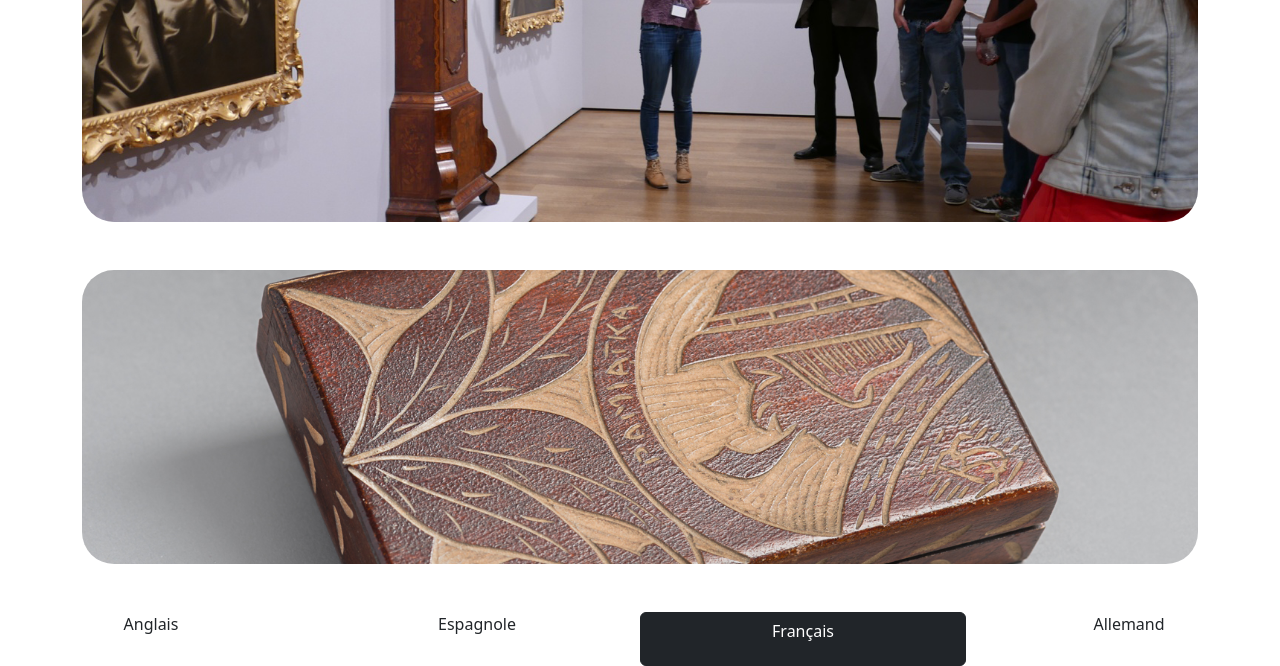
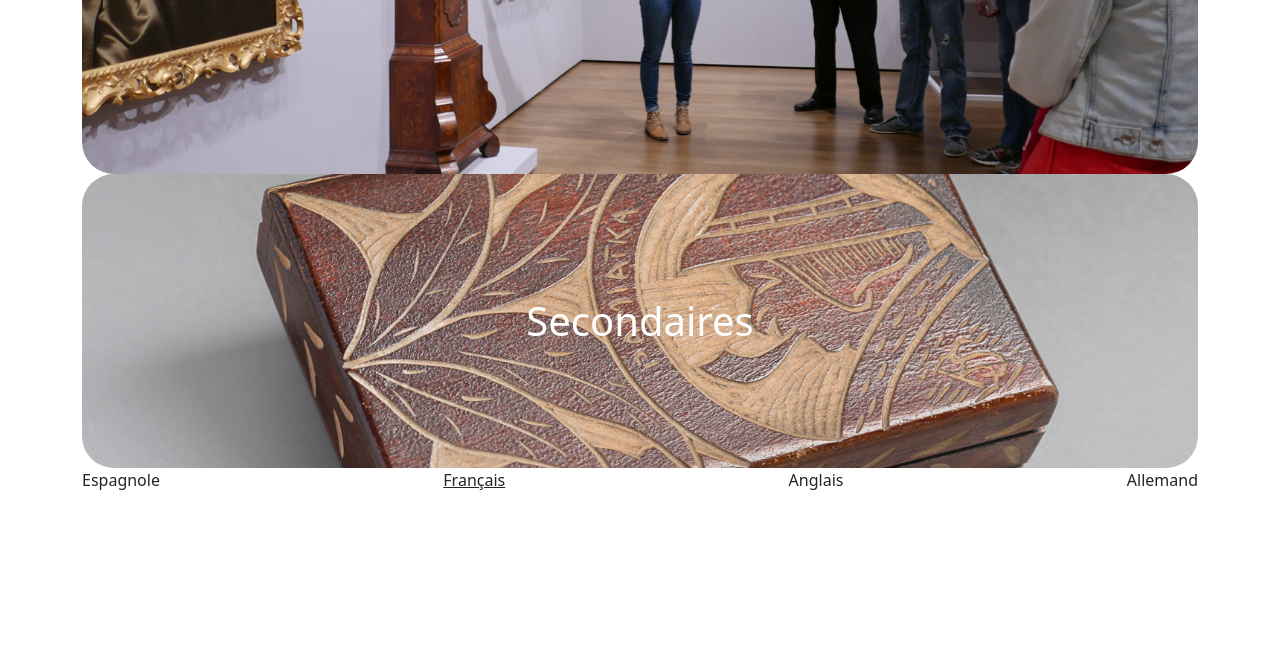
Before and after one commit to AfcharidesB/tp1-projet4, a website: page index.html in a window 1280 px wide. Shown: the part 507-1173 px from the top of the page. After the commit the page ends 1015 px from the top, so only its background shows below. Drawn offline with nearby package versions, Linux system fonts and the light colour scheme.

Commit message:
fichier tp1

```diff
--- a/index.html
+++ b/index.html
@@ -4,29 +4,34 @@
 <title>Accueil</title>
 <meta name="viewport" content="width=device-width,initial-scale=1">
 <link rel="stylesheet" href="">
+<script src="interact.js" defer></script>
+
 <link href="https://cdn.jsdelivr.net/npm/bootstrap@5.2.0/dist/css/bootstrap.min.css" rel="stylesheet" integrity="sha384-gH2yIJqKdNHPEq0n4Mqa/HGKIhSkIHeL5AyhkYV8i59U5AR6csBvApHHNl/vI1Bx" crossorigin="anonymous">
 <script src="https://cdn.jsdelivr.net/npm/bootstrap@5.2.0/dist/js/bootstrap.bundle.min.js" integrity="sha384-A3rJD856KowSb7dwlZdYEkO39Gagi7vIsF0jrRAoQmDKKtQBHUuLZ9AsSv4jD4Xa" crossorigin="anonymous"></script>
-<link rel="stylesheet" href="expo.css">
+
+<link rel="stylesheet" href="accueil.css">
 <script src=""></script>
 <body >
 <main class="container ">
 
     <header class="d-flex justify-content-between">
         <img src="/images/MAJ_Projets_logo-2048x1366 1.svg">
-        <img src="images/icon-panier.svg">
+        <img  src="images/icon-panier.svg">
+
     </header>
 
 
 
-    <section class="mt-5">
-        <div class="position-relative " >
+    <section class="section-general">
+        <div class="position-relative section-exposition" >
             <h1 class="position-absolute top-50 start-50 translate-middle text-white">Exposition</h1>
             <img class="img-fluid rounded-5 " src="/images/tour_guide.png">
         </div>
 
 
-        <div class="mt-5" >
-            <div class=" h-75 d-inline-block"><img class="img-fluid rounded-5 " src="/images/coffret.png"></div>
+        <div class="position-relative" >
+            <h1 class="position-absolute top-50 start-50 translate-middle text-white fw-light">Secondaires</h1>
+           <img class="img-fluid rounded-5 " src="/images/coffret.png">
         </div>
     </section>
 
@@ -36,12 +41,14 @@
 
 </main>
 
-<footer class="mt-5">
-    <div class="row text-center  ">
-        <div class="col-3 "><p>Anglais</p></div>
-        <div class="col-3 "><p>Espagnole</p></div>
-        <div class="col-3 btn btn-dark "><p>Français</p></div>
-        <div class="col-3 "><p>Allemand</p></div>
+<footer class=" container ">
+    <div class="d-flex justify-content-between text-center  ">
+        <div><p>Espagnole</p></div>
+         <div class=" text-decoration-underline "><p>Français</p></div>
+        <div ><p>Anglais</p></div>
+         <div ><p>Allemand</p></div>
+
+
     </div>
 </footer>
 </body>
```
